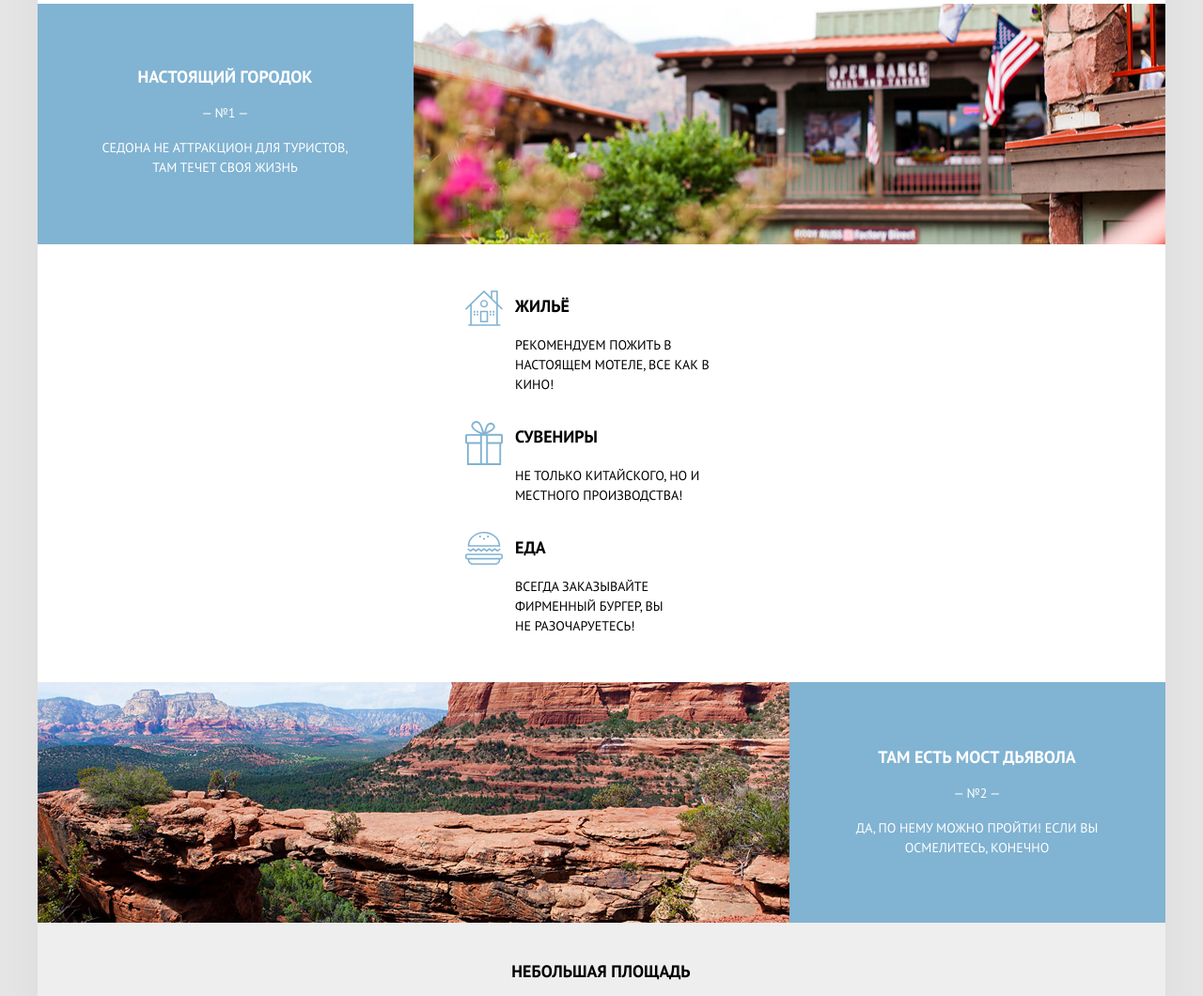
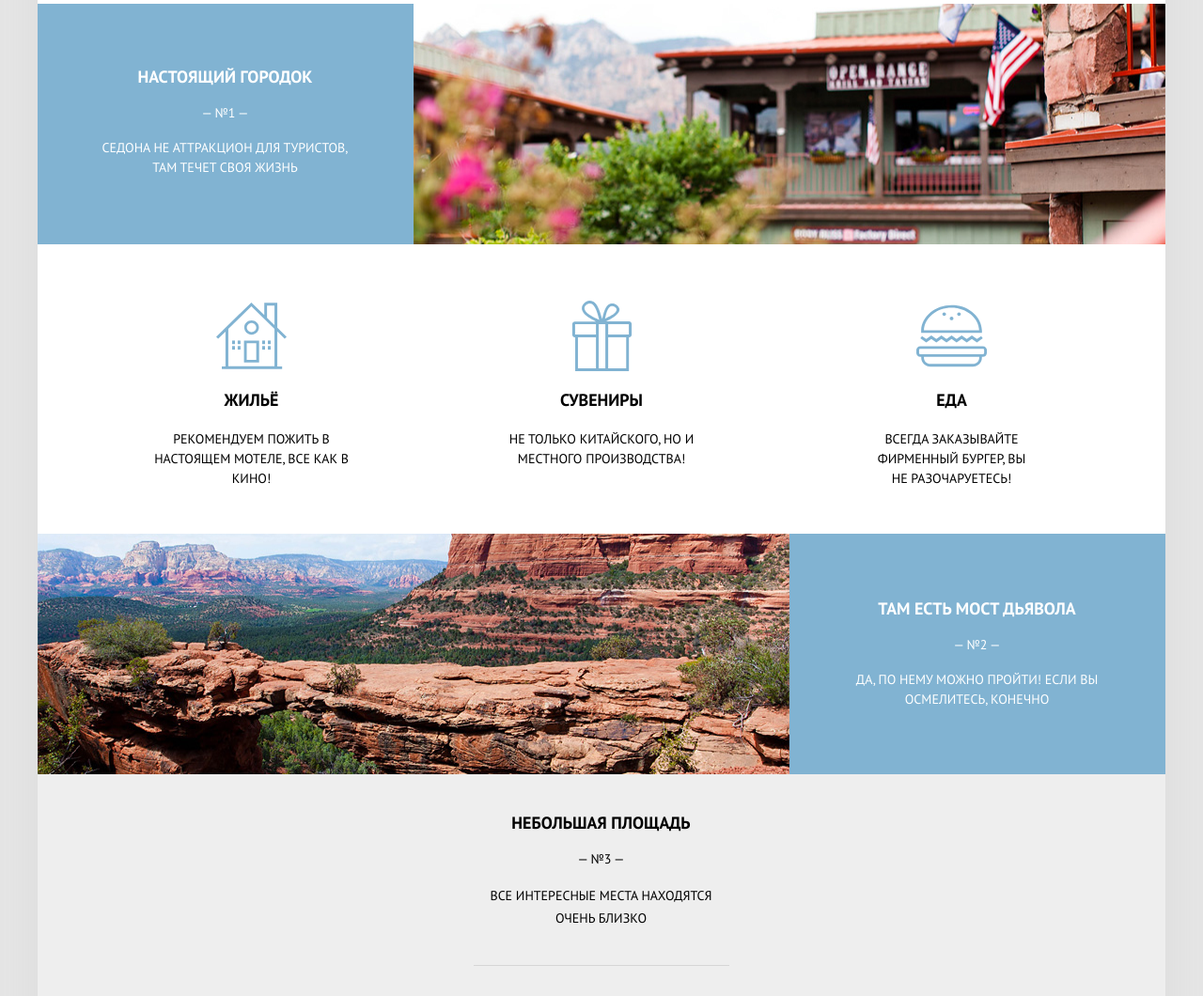
Before and after one commit to mrdalvik/1835941-sedona-23, a website: page source/index.html in a window 1280 px wide. Shown: the part 826-1886 px from the top of the page at 94% size. Drawn offline with nearby package versions, Linux system fonts and the light colour scheme; files that its build step writes are made by us from their sources; files whose address does not match are found by name.

Commit message:
Добавил адаптивность для tips

```diff
--- a/source/less/block/tips.less
+++ b/source/less/block/tips.less
@@ -6,12 +6,32 @@
   padding-top: 35px;
   padding-bottom: 35px;
   padding-left: 0;
+
+  @media (min-width: @tablet-width) {
+    flex-direction: row;
+    justify-content: space-evenly;
+    padding-top: 60px;
+    padding-bottom: 60px;
+  }
 }
 
 .tips__icon {
   margin-top: 14px;
   margin-right: 13px;
   width: 40px;
+
+  @media (min-width: @tablet-width) {
+    margin-top: 0;
+    margin-right: 0;
+    width: 75px;
+    height: 75px;
+  }
+}
+
+.tips__description {
+  @media (min-width: @tablet-width) {
+    height: 113px;
+  }
 }
 
 .tips__item {
@@ -19,13 +39,26 @@
   align-items: flex-start;
   margin-left: 0;
   width: 290px;
+
+  @media (min-width: @tablet-width) {
+    flex-direction: column;
+    align-items: center;
+  }
 }
 
 .tips__title {
   font-weight: 700;
   font-size: 18px;
+
+  @media (min-width: @tablet-width) {
+    text-align: center;
+  }
 }
 
 .tips__text {
   line-height: 21px;
+
+  @media (min-width: @tablet-width) {
+    text-align: center;
+  }
 }
```
